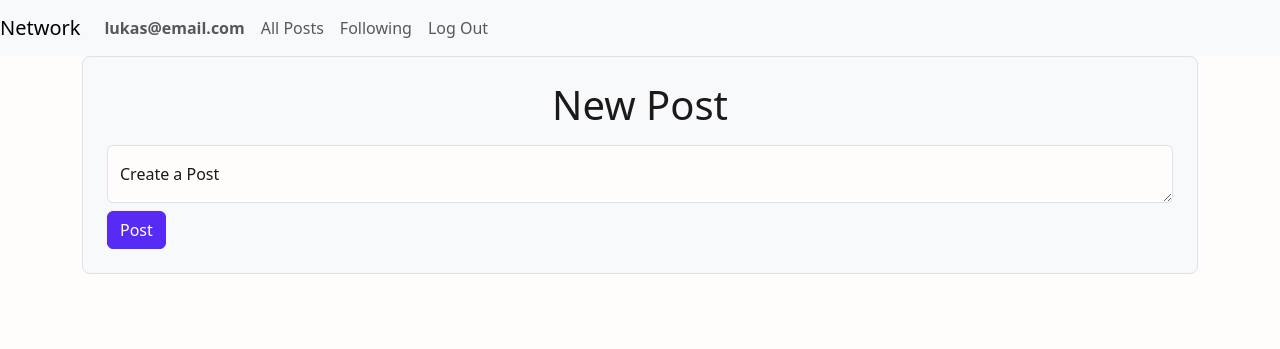
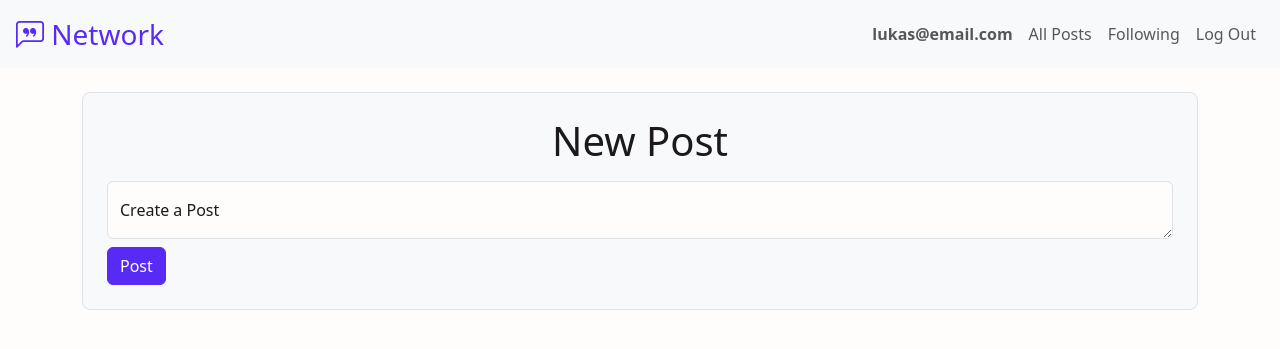
Before and after one commit to liac2/social-network, a Django app: page / in a window 1280 px wide. Shown: the top 349 px of the page. Run offline with Django 5.2, Linux system fonts and the light colour scheme; a user stored in the database is signed in; data comes from the database, SQL or seed files in the repository; both versions use the stored data as it was after the commit; data that the repository does not hold is empty; some libraries are stand-ins or nearby versions.

Commit message:
edit colors, add animation & better ui on clicking 'edit btn', better design

```diff
--- a/project4/network/static/network/main.js
+++ b/project4/network/static/network/main.js
@@ -6,6 +6,8 @@ document.addEventListener('DOMContentLoaded', () => {
     window.view = document.querySelector('.posts-view');
     window.view_btn = document.querySelector('#all_posts_view_btn');
     window.profile_view = document.querySelector('#profile');
+
+    localStorage.setItem('loaded', false);
 
     // Enable history in website
     window.onpopstate = (event) => {
@@ -66,13 +68,17 @@ document.addEventListener('DOMContentLoaded', () => {
     }
 
     // All Posts
-    if (view && view_btn) {
+    if (view && !localStorage.getItem('loaded')) {
+        localStorage.setItem('loaded', true);
         all_posts('all', 1);
+    }
+    if (view_btn) {
         view_btn.onclick = (event) => {
             event.preventDefault();
             all_posts('all', 1);
         }
     }
+
 });
 
 function profile (data, page_num) {
@@ -168,7 +174,7 @@ function profile (data, page_num) {
 
             let data = all_data.post
             let entry = document.createElement('div');
-            entry.className = 'list-group-item list-group-item-action list-group-item-light bg-light';
+            entry.className = 'list-group-item list-group-item-action list-group-item-light';
             entry.ariaCurrent = 'true';
 
             entry.innerHTML = `<div class="d-flex w-100 justify-content-between">
@@ -230,9 +236,8 @@ function all_posts (type, page) {
     fetch(`api/posts/${type}?page=${page}`)
     .then(response => response.json())
     .then(posts_data => {
-        console.log(posts_data);
 
-        history.pushState({view: 'allposts', page: page, type: type}, "", `#${type}`);
+        history.pushState({view: 'all', page: page, type: type}, "", `#${type}`);
 
         // List all posts
         let posts = posts_data.posts
@@ -240,7 +245,7 @@ function all_posts (type, page) {
 
             let data = all_data.post
             let post = document.createElement('div');
-            post.className = 'list-group-item list-group-item-action list-group-item-light bg-light';
+            post.className = 'list-group-item list-group-item-action list-group-item-light';
             post.ariaCurrent = 'true';
 
             post.innerHTML = `<div class="d-flex w-100 justify-content-between">
@@ -313,6 +318,9 @@ function edit_post (post, data) {
             tarea.className = 'form-control my-1';
             tarea.value = text.innerHTML;
             text.insertAdjacentElement('afterend', tarea);
+            tarea.focus();
+            console.log('focus textarea');
+            tarea.scrollIntoView({ behavior: 'smooth', block: 'center' });
 
             // Edit btn to save
             edit_btn.innerHTML = '<i class="bi bi-save"></i> Save';
--- a/project4/network/static/network/main.scss
+++ b/project4/network/static/network/main.scss
@@ -2,7 +2,7 @@
 $primary: #582af5;
 $body-bg: #fefdfb;
 $body-color: #1b1919;
-$ligth: #e3eafb;
+$ligth: #c6c7f7;
 
 // Bootstrap-Funktionen, Variablen und Mixins importieren
 @import "/home/lukas/liac2/project4/node_modules/bootstrap/scss/functions";
--- a/project4/network/templates/network/index.html
+++ b/project4/network/templates/network/index.html
@@ -2,7 +2,7 @@
 
 {% block body %}
     {% if user.is_authenticated %}
-        <div id="new_post_div" class="p-4 bg-body-tertiary border rounded-3">
+        <div id="new_post_div" class="p-4 mt-4 bg-body-tertiary border rounded-3">
             <h1 class="text-center mb-3">New Post</h1>
             <div class="form-floating">
                 <textarea class="form-control" placeholder="Create a post" id="new_post_input"></textarea>
--- a/project4/network/templates/network/layout.html
+++ b/project4/network/templates/network/layout.html
@@ -18,18 +18,21 @@
     </head>
     <body>
 
-        <nav class="navbar navbar-expand-lg navbar-light bg-light">
-            <a class="navbar-brand" href="#">Network</a>
+        <nav class="navbar navbar-expand-lg justify-content-between navbar-light bg-light">
+            <a class="navbar-brand text-primary fw-medium ms-3 fs-3" href="#">
+                <i class="bi bi-chat-left-quote"></i>
+                Network
+            </a>
 
             <div>
-              <ul class="navbar-nav mr-auto">
+              <ul class="navbar-nav mr-auto me-3">
                 {% if user.is_authenticated %}
                     <li class="nav-item">
                         <a class="nav-link" href="#"><strong>{{ user.username }}</strong></a>
                     </li>
                 {% endif %}
                 <li class="nav-item">
-                  <a id="all_posts_view_btn" class="nav-link" href="allpost">All Posts</a>
+                  <a id="all_posts_view_btn" class="nav-link" href="allposts">All Posts</a>
                 </li>
                 {% if user.is_authenticated %}
                     <li class="nav-item">
```
Also changed, not shown: project4/db.sqlite3.
